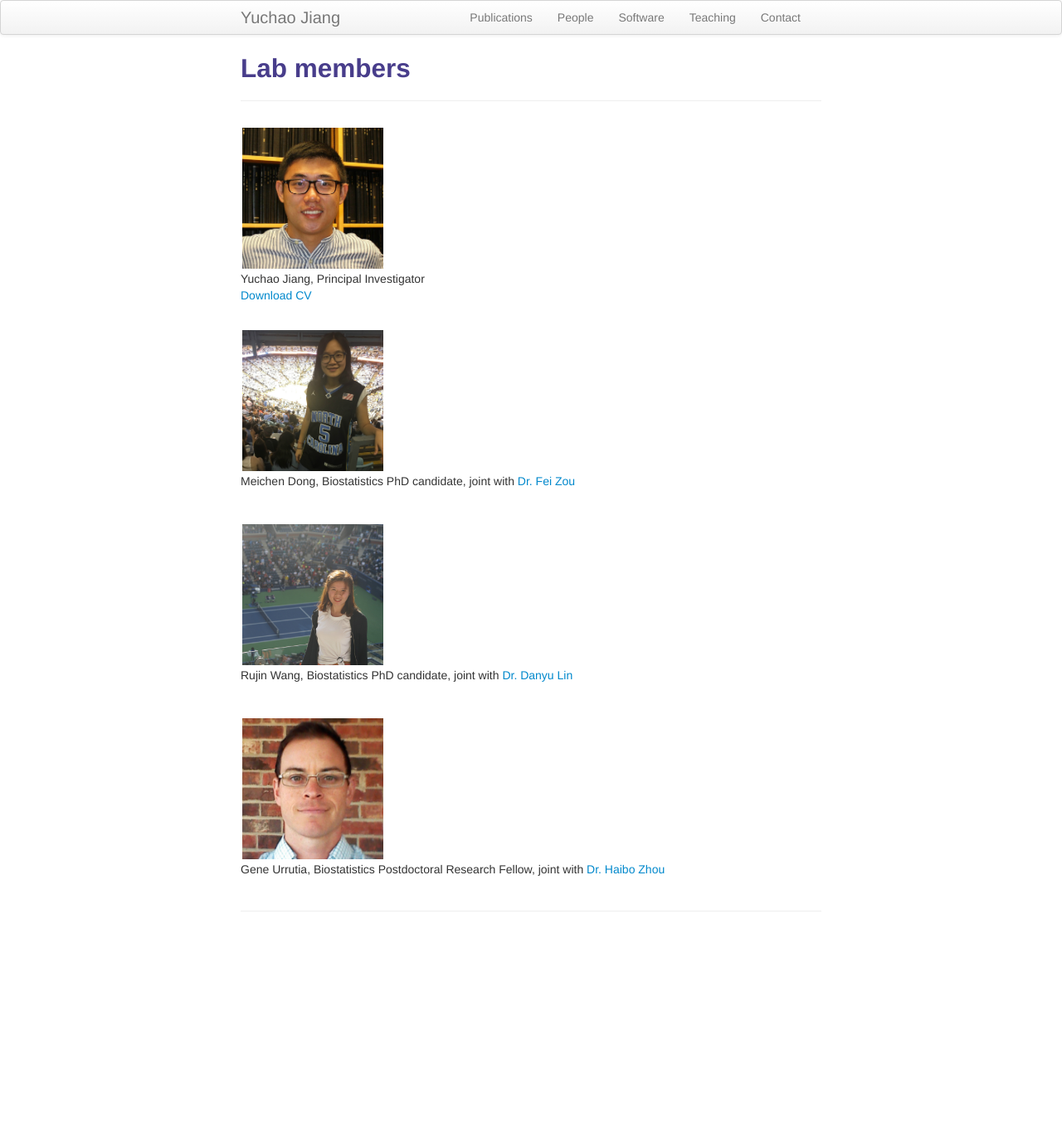
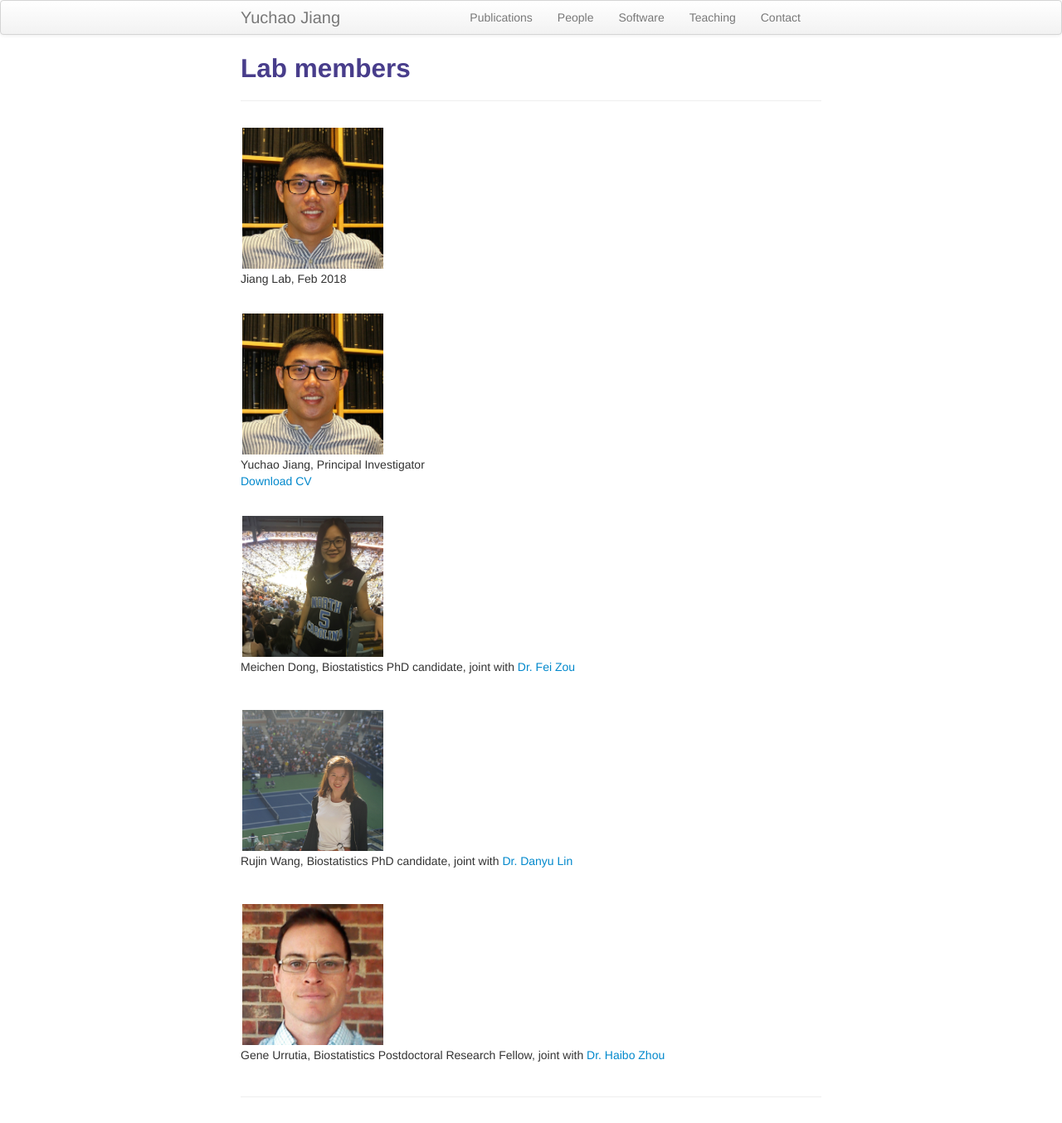
Before and after one commit to yuchaojiang/yuchaojiang.github.io, a Jekyll site: the page built from pages/people.md, in a window 1280 px wide. Shown: the whole page at 83% size. Built offline with Jekyll 4.4.1, drawn with Linux system fonts in a browser that asks for light colours; before the commit the page ends 1130 px from its top, so only the background shows below that.

Commit message:
Update people.md

```diff
--- a/pages/people.md
+++ b/pages/people.md
@@ -3,6 +3,25 @@ layout: page
 title: Lab members
 description: Jiang Lab members
 ---
+
+
+<div class="container">
+    <div class="row-fluid">
+        <div class="span2">
+        <a href="../assets/pics/lab_Feb2018.jpg">
+            <img src="../assets/pics/Yuchao.jpg" height="400" width="200" title="Jiang Lab Feb 2018" alt="Jiang Lab"/>
+        </a>
+        </div>
+    </div>
+</div>
+
+<div class="cv">
+	Jiang Lab, Feb 2018 <br/>
+</div>
+
+<br/>
+
+
 
 <div class="container">
     <div class="row-fluid">
```
